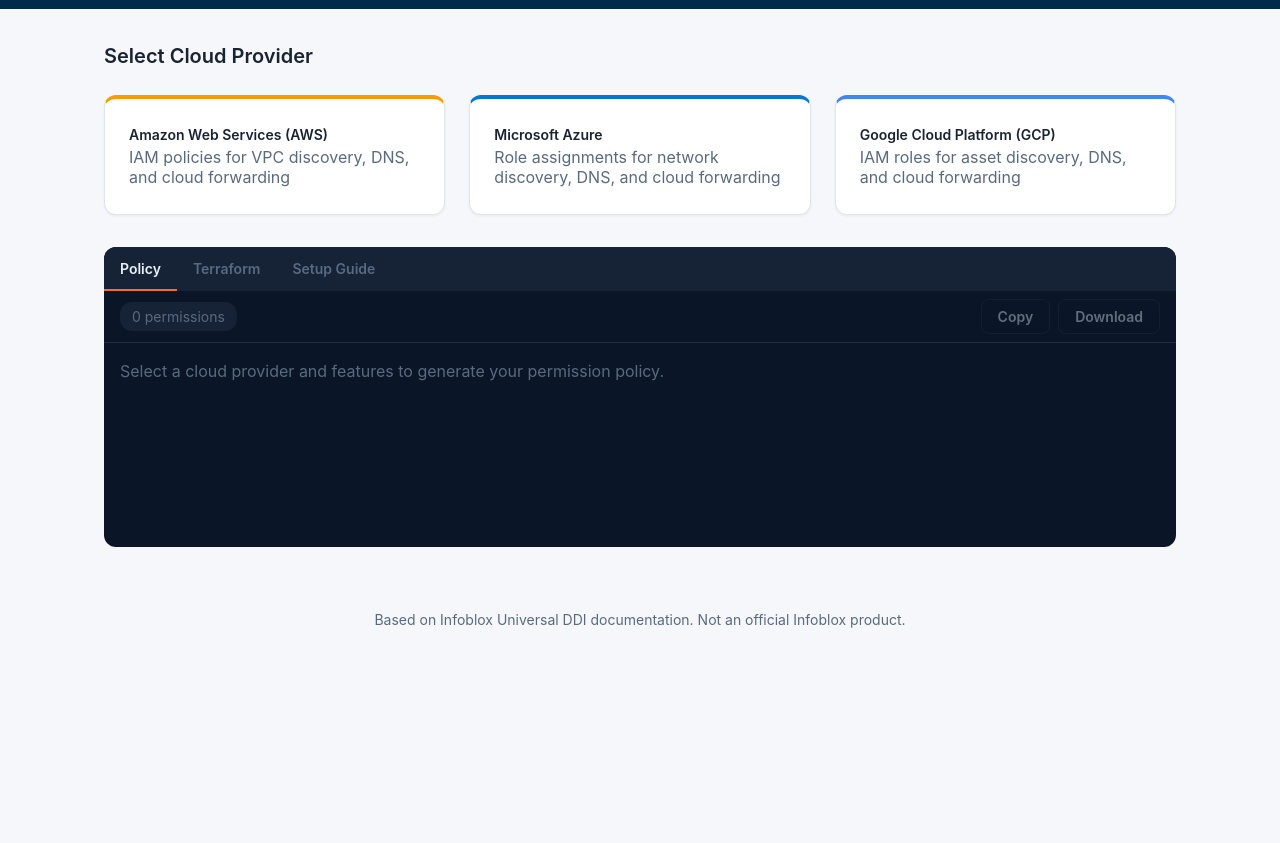
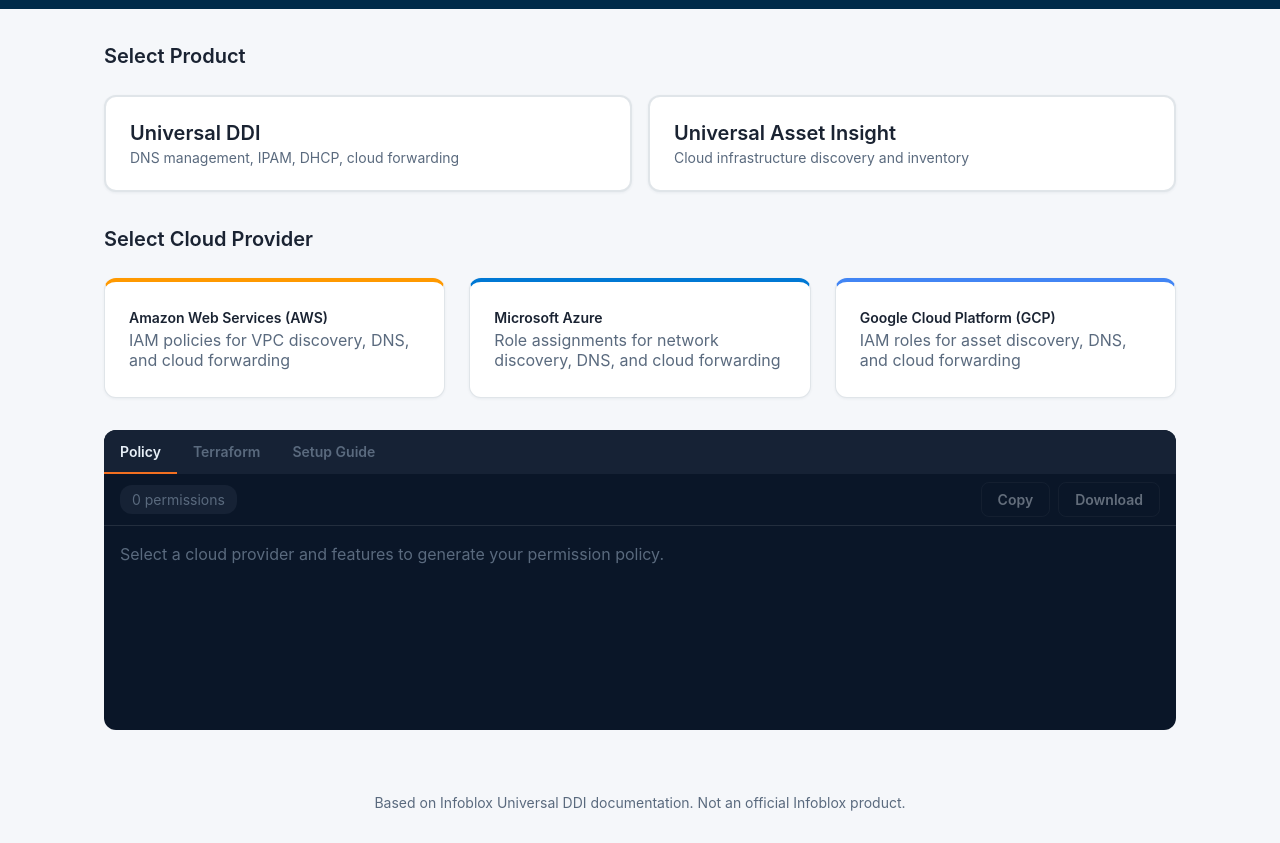
Before and after one commit to stefanriegel/uddi-permission-helper, a plain HTML site: page index.html in a window 1280 px wide. Shown: the part 47-890 px from the top of the page. Before the commit the page ends 800 px from the top, so only its background shows below. Drawn offline with nearby package versions, Linux system fonts and the light colour scheme.

Commit message:
feat(ui): add product selector section with card styles

```diff
--- a/css/styles.css
+++ b/css/styles.css
@@ -268,6 +268,56 @@ input {
   display: block;
   font-size: var(--text-body);
   color: var(--color-text-secondary);
+}
+
+/* 5b. Product Cards
+   -------------------------------------------------------------------------- */
+
+.products {
+  display: grid;
+  grid-template-columns: repeat(2, 1fr);
+  gap: var(--space-md);
+  margin-bottom: var(--space-xl);
+}
+
+.product-card {
+  display: flex;
+  flex-direction: column;
+  align-items: flex-start;
+  gap: var(--space-xs);
+  padding: var(--space-lg);
+  background: var(--color-surface);
+  border: 2px solid var(--color-border);
+  border-radius: var(--radius-lg);
+  cursor: pointer;
+  transition: border-color 0.15s, box-shadow 0.15s;
+  box-shadow: var(--shadow-card);
+  text-align: left;
+}
+
+.product-card:hover {
+  border-color: var(--color-border-hover);
+  box-shadow: var(--shadow-card-hover);
+}
+
+.product-card--selected {
+  border-color: var(--color-secondary);
+  box-shadow: 0 0 0 3px rgba(58, 143, 214, 0.15);
+}
+
+.product-card__name {
+  font-size: var(--text-heading);
+  font-weight: var(--weight-semibold);
+  color: var(--color-text);
+}
+
+.product-card__desc {
+  font-size: var(--text-label);
+  color: var(--color-text-secondary);
+}
+
+#provider-selector.provider-selector--hidden {
+  display: none;
 }
 
 /* 7. Workspace Panel
@@ -766,3 +816,9 @@ input {
     white-space: nowrap;
   }
 }
+
+@media (max-width: 600px) {
+  .products {
+    grid-template-columns: 1fr;
+  }
+}
--- a/index.html
+++ b/index.html
@@ -23,8 +23,22 @@
 
   <main class="main" id="main-content">
 
-    <section aria-label="Cloud provider selection">
-      <h1 class="section-heading">Select Cloud Provider</h1>
+    <section aria-label="Product selection" id="product-selector">
+      <h1 class="section-heading">Select Product</h1>
+      <nav class="products" aria-label="Product selection">
+        <button class="product-card" type="button" data-product="ddi" aria-label="Select Universal DDI" aria-pressed="false">
+          <span class="product-card__name">Universal DDI</span>
+          <span class="product-card__desc">DNS management, IPAM, DHCP, cloud forwarding</span>
+        </button>
+        <button class="product-card" type="button" data-product="assetInsight" aria-label="Select Universal Asset Insight" aria-pressed="false">
+          <span class="product-card__name">Universal Asset Insight</span>
+          <span class="product-card__desc">Cloud infrastructure discovery and inventory</span>
+        </button>
+      </nav>
+    </section>
+
+    <section aria-label="Cloud provider selection" id="provider-selector">
+      <h2 class="section-heading">Select Cloud Provider</h2>
       <nav class="providers" aria-label="Cloud provider selection">
         <button class="provider-card provider-card--aws" type="button" data-provider="aws" aria-label="Select Amazon Web Services (AWS)" aria-pressed="false">
           <span class="provider-card__name">Amazon Web Services (AWS)</span>
@@ -55,7 +69,7 @@
       <div class="workspace__content" id="workspace-content">
         <!-- Wizard or advanced mode content rendered by JS -->
       </div>
-      <p class="workspace__empty">Select a cloud provider above to begin.</p>
+      <p class="workspace__empty">Select a product and cloud provider above to begin.</p>
     </section>
 
     <section class="output" aria-label="Policy output">
```
